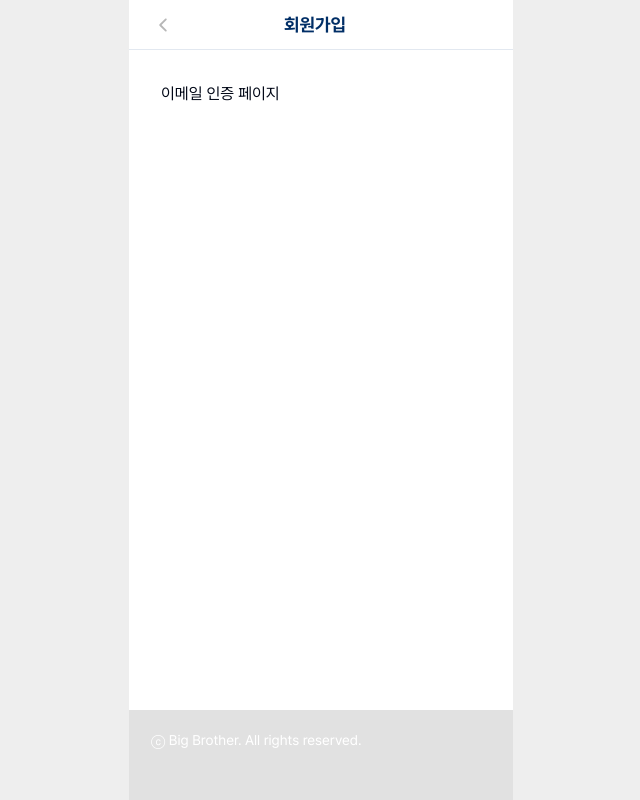
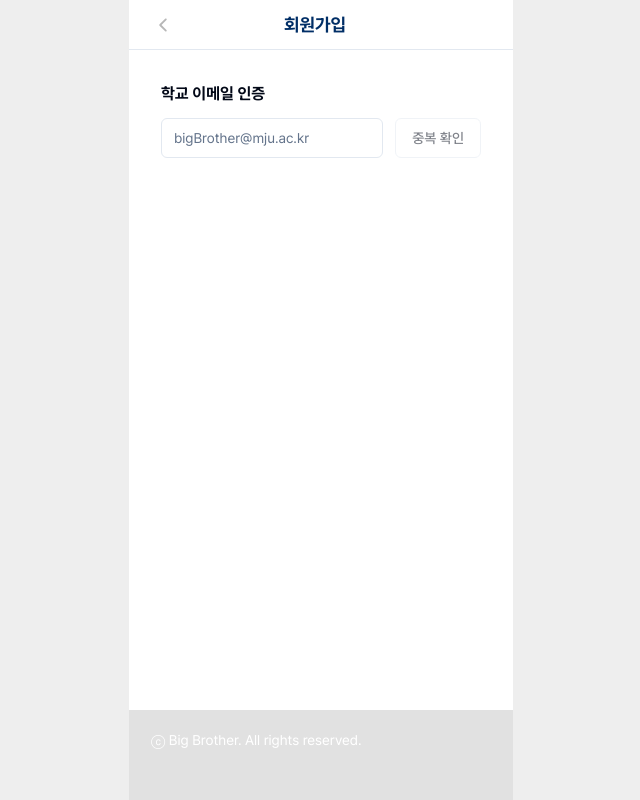
Before and after one commit to developthreefeet/big-brother-FE, a Next.js app: page /join/email in a window 1280 px wide. Shown: the whole page, without its empty margins (319-959 px from the left). Built offline with nearby package versions, Linux system fonts and the light colour scheme.

Commit message:
feature: 이메일 인증, 회원가입 폼 분리

```diff
--- a/src/app/join/email/page.tsx
+++ b/src/app/join/email/page.tsx
@@ -1,7 +1,119 @@
-import React from 'react';
+'use client';
+
+import { Button } from '@/shared/ui/ui/button';
+import {
+  Form,
+  FormControl,
+  FormField,
+  FormItem,
+  FormMessage,
+} from '@/shared/ui/ui/form';
+import {
+  InputOTP,
+  InputOTPGroup,
+  InputOTPSlot,
+} from '@/shared/ui/ui/input-otp';
+import { Input } from '@/shared/ui/ui/input';
+import { useEmail } from '@/features/account/model/useEmail';
 
 const page = () => {
-  return <div>이메일 인증 페이지</div>;
+  const {
+    form,
+    isEmailValid,
+    emailDuplicationCheck,
+    isEmailDuplicated,
+    verificationComplete,
+    handleVerifyOtp,
+    setOtpVisible,
+    otpVisible,
+    setOtpInput,
+    otpInput,
+    otpError,
+    onSubmit,
+    isVerificationButtonEnabled,
+  } = useEmail();
+
+  return (
+    <>
+      <h3 className="font-bold">학교 이메일 인증</h3>
+      <Form {...form}>
+        <form
+          className="space-y-9 mb-8 mt-3"
+          onSubmit={form.handleSubmit(onSubmit)}
+        >
+          <FormField
+            control={form.control}
+            name="email"
+            render={({ field }) => (
+              <FormItem>
+                <div className="flex">
+                  <FormControl>
+                    <Input
+                      placeholder="bigBrother@mju.ac.kr"
+                      className="mr-3"
+                      {...field}
+                    />
+                  </FormControl>
+                  <Button
+                    variant="outline"
+                    disabled={!isEmailValid || !isEmailDuplicated}
+                    onClick={emailDuplicationCheck}
+                  >
+                    중복 확인
+                  </Button>
+                </div>
+                {isEmailValid && (
+                  <div>
+                    {isEmailDuplicated ? (
+                      <p className="text-sm text-red-500">
+                        이미 가입된 이메일입니다.
+                      </p>
+                    ) : (
+                      <p className="text-sm">중복 확인 완료 ✔️</p>
+                    )}
+                  </div>
+                )}
+                <FormMessage />
+                {isVerificationButtonEnabled && (
+                  <Button
+                    variant="secondary"
+                    disabled={verificationComplete}
+                    onClick={() => setOtpVisible(true)}
+                  >
+                    인증번호 발송
+                  </Button>
+                )}
+              </FormItem>
+            )}
+          />
+          {otpVisible && (
+            <div className="space-y-2">
+              <p className="text-sm cursor-default">인증 번호</p>
+              <InputOTP maxLength={6} onChange={setOtpInput} value={otpInput}>
+                <InputOTPGroup>
+                  <InputOTPSlot index={0} />
+                  <InputOTPSlot index={1} />
+                  <InputOTPSlot index={2} />
+                  <InputOTPSlot index={3} />
+                  <InputOTPSlot index={4} />
+                  <InputOTPSlot index={5} />
+                </InputOTPGroup>
+              </InputOTP>
+              {otpError && (
+                <p className="text-sm text-red-500">
+                  인증번호가 일치하지 않습니다.
+                </p>
+              )}
+              <FormMessage />
+              <Button onClick={handleVerifyOtp} disabled={verificationComplete}>
+                {verificationComplete ? '인증완료' : '인증'}
+              </Button>
+            </div>
+          )}
+        </form>
+      </Form>
+    </>
+  );
 };
 
 export default page;
--- /dev/null
+++ b/src/features/account/model/useEmail.ts
@@ -0,0 +1,83 @@
+'use client';
+
+import { useForm } from 'react-hook-form';
+import { z } from 'zod';
+import { zodResolver } from '@hookform/resolvers/zod';
+import { useRouter } from 'next/navigation';
+import { useState } from 'react';
+
+export const useEmail = () => {
+  const [isEmailDuplicated, setIsEmailDuplicated] = useState(true);
+  const [otpVisible, setOtpVisible] = useState(false);
+  const [verificationComplete, setVerificationComplete] = useState(false);
+  const [otpInput, setOtpInput] = useState('');
+  const [otpError, setOtpError] = useState(false);
+
+  const emailRegex = /^[a-zA-Z0-9._%+-]+@mju\.ac\.kr$/;
+
+  const emailSchema = z.object({
+    email: z
+      .string()
+      .email({ message: '이메일 형식으로 입력해 주세요.' })
+      .regex(emailRegex, { message: '@mju.ac.kr 형식이어야 합니다.' }),
+  });
+
+  const form = useForm({
+    resolver: zodResolver(emailSchema),
+    defaultValues: {
+      email: '',
+    },
+  });
+
+  const {
+    formState: { errors },
+  } = form;
+
+  const isEmailValid = !errors.email && form.getValues('email').length > 0;
+
+  const emailDuplicationCheck = () => {
+    const email = form.getValues('email');
+    if (email) {
+      if (email.includes('test')) {
+        setIsEmailDuplicated(true);
+      } else {
+        setIsEmailDuplicated(false);
+      }
+    }
+  };
+
+  const isVerificationButtonEnabled = !isEmailDuplicated && isEmailValid;
+
+  const handleVerifyOtp = () => {
+    //임시로 111111과 일치할 경우로 달아놓음. api 자리
+    if (otpInput === '111111') {
+      setVerificationComplete(true);
+      setOtpError(false);
+    } else {
+      setVerificationComplete(false);
+      setOtpError(true);
+    }
+  };
+
+  const router = useRouter();
+  const onSubmit = (data: any) => {
+    console.log(data);
+    router.push('/join');
+  };
+
+  return {
+    form,
+    isEmailValid,
+    emailDuplicationCheck,
+    isEmailDuplicated,
+    verificationComplete,
+    otpVisible,
+    handleVerifyOtp,
+    setOtpVisible,
+    setOtpInput,
+    otpInput,
+    otpError,
+    onSubmit,
+    isVerificationButtonEnabled,
+  };
+};
--- a/src/features/account/model/useJoin.ts
+++ b/src/features/account/model/useJoin.ts
@@ -4,19 +4,11 @@ import { useForm } from 'react-hook-form';
 import { z } from 'zod';
 import { zodResolver } from '@hookform/resolvers/zod';
 import { useRouter } from 'next/navigation';
-import { useState } from 'react';
 
 export const useJoin = () => {
-  const [isEmailDuplicated, setIsEmailDuplicated] = useState(true);
-  const [otpVisible, setOtpVisible] = useState(false);
-  const [verificationComplete, setVerificationComplete] = useState(false);
-  const [otpInput, setOtpInput] = useState('');
-  const [otpError, setOtpError] = useState(false);
-
   const userNameRegex = /^[가-힣]+$/;
   const passwordRegex =
     /^(?=.*[a-z])(?=.*\d)(?=.*[@$!%*?&])[a-z\d@$!%*?&]{8,20}$/;
-  const emailRegex = /^[a-zA-Z0-9._%+-]+@mju\.ac\.kr$/;
 
   const userSchema = z.object({
     userName: z
@@ -24,10 +16,6 @@ export const useJoin = () => {
       .min(2, { message: '2글자 이상 입력해주세요.' })
       .max(15, { message: '15글자 이하로 입력해 주세요.' })
       .regex(userNameRegex, { message: '한글 조합만 사용 가능합니다.' }),
-    email: z
-      .string()
-      .email({ message: '이메일 형식으로 입력해 주세요.' })
-      .regex(emailRegex, { message: '@mju.ac.kr 형식이어야 합니다.' }),
     password: z
       .string()
       .min(8, { message: '8글자 이상 입력해주세요.' })
@@ -43,7 +31,6 @@ export const useJoin = () => {
     resolver: zodResolver(userSchema),
     defaultValues: {
       userName: '',
-      email: '',
       password: '',
       college: '',
       department: '',
@@ -54,39 +41,11 @@ export const useJoin = () => {
     formState: { errors },
   } = form;
 
-  const isEmailValid = !errors.email && form.getValues('email').length > 0;
-
-  const emailDuplicationCheck = () => {
-    const email = form.getValues('email');
-    if (email) {
-      if (email.includes('test')) {
-        setIsEmailDuplicated(true);
-      } else {
-        setIsEmailDuplicated(false);
-      }
-    }
-  };
-
-  const isVerificationButtonEnabled = !isEmailDuplicated && isEmailValid;
-
-  const handleVerifyOtp = () => {
-    //임시로 111111과 일치할 경우로 달아놓음. api 자리
-    if (otpInput === '111111') {
-      setVerificationComplete(true);
-      setOtpError(false);
-    } else {
-      setVerificationComplete(false);
-      setOtpError(true);
-    }
-  };
-
   const isSubmitButtonEnabled =
     !errors.userName &&
     form.getValues('college') &&
     form.getValues('department') &&
-    !errors.password &&
-    !isEmailDuplicated &&
-    verificationComplete;
+    !errors.password;
 
   const router = useRouter();
 
@@ -97,18 +56,7 @@ export const useJoin = () => {
 
   return {
     form,
-    isEmailValid,
-    emailDuplicationCheck,
-    isEmailDuplicated,
-    verificationComplete,
-    otpVisible,
-    handleVerifyOtp,
-    setOtpVisible,
-    setOtpInput,
-    otpInput,
-    otpError,
     onSubmit,
     isSubmitButtonEnabled,
-    isVerificationButtonEnabled,
   };
 };
--- a/src/features/account/ui/JoinForm.tsx
+++ b/src/features/account/ui/JoinForm.tsx
@@ -22,19 +22,9 @@ import { collageItems, departmentItems } from '@/shared/lib/assets';
 const JoinForm = () => {
   const {
     form,
-    isEmailValid,
-    emailDuplicationCheck,
-    isEmailDuplicated,
-    verificationComplete,
-    handleVerifyOtp,
-    setOtpVisible,
-    otpVisible,
-    setOtpInput,
-    otpInput,
-    otpError,
+
     onSubmit,
     isSubmitButtonEnabled,
-    isVerificationButtonEnabled,
   } = useJoin();
 
   return (
@@ -57,76 +47,7 @@ const JoinForm = () => {
             </FormItem>
           )}
         />
-        <FormField
-          control={form.control}
-          name="email"
-          render={({ field }) => (
-            <FormItem>
-              <FormLabel>학교 이메일</FormLabel>
-              <div className="flex">
-                <FormControl>
-                  <Input
-                    placeholder="bigBrother@mju.ac.kr"
-                    className="mr-3"
-                    {...field}
-                  />
-                </FormControl>
-                <Button
-                  variant="outline"
-                  disabled={!isEmailValid || !isEmailDuplicated}
-                  onClick={emailDuplicationCheck}
-                >
-                  중복 확인
-                </Button>
-              </div>
-              {isEmailValid && (
-                <div>
-                  {isEmailDuplicated ? (
-                    <p className="text-sm text-red-500">
-                      이미 가입된 이메일입니다.
-                    </p>
-                  ) : (
-                    <p className="text-sm">중복 확인 완료 ✔️</p>
-                  )}
-                </div>
-              )}
-              <FormMessage />
-              {isVerificationButtonEnabled && (
-                <Button
-                  variant="secondary"
-                  disabled={verificationComplete}
-                  onClick={() => setOtpVisible(true)}
-                >
-                  인증번호 발송
-                </Button>
-              )}
-            </FormItem>
-          )}
-        />
-        {otpVisible && (
-          <div className="space-y-2">
-            <p className="text-sm cursor-default">인증 번호</p>
-            <InputOTP maxLength={6} onChange={setOtpInput} value={otpInput}>
-              <InputOTPGroup>
-                <InputOTPSlot index={0} />
-                <InputOTPSlot index={1} />
-                <InputOTPSlot index={2} />
-                <InputOTPSlot index={3} />
-                <InputOTPSlot index={4} />
-                <InputOTPSlot index={5} />
-              </InputOTPGroup>
-            </InputOTP>
-            {otpError && (
-              <p className="text-sm text-red-500">
-                인증번호가 일치하지 않습니다.
-              </p>
-            )}
-            <FormMessage />
-            <Button onClick={handleVerifyOtp} disabled={verificationComplete}>
-              {verificationComplete ? '인증완료' : '인증'}
-            </Button>
-          </div>
-        )}
+
         <FormField
           control={form.control}
           name="password"
```
